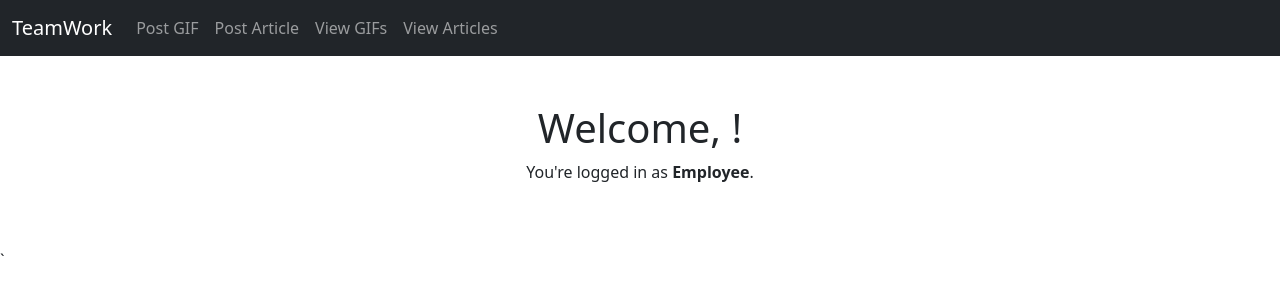
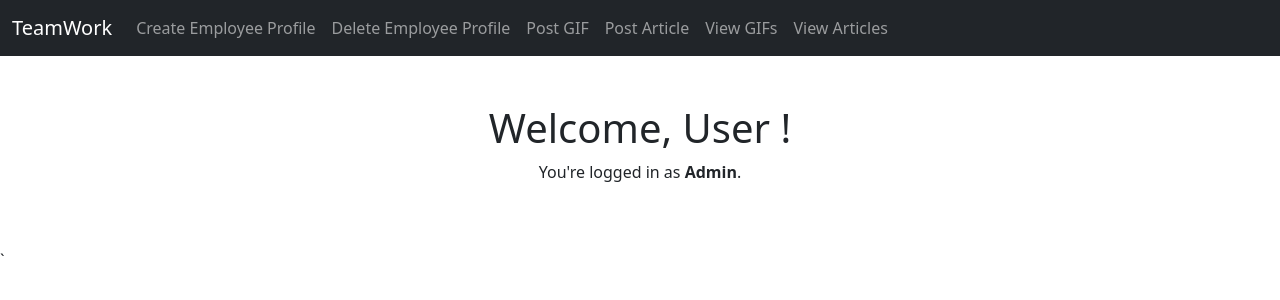
Before and after one commit to isaac-alexander/AdminTask, an Angular app: page /homepage in a window 1280 px wide. Shown: the top 300 px of the page. Built offline with nearby package versions, Linux system fonts and the light colour scheme; sample sign-in values are in the browser's storage.

Commit message:
src/app/pages/homepage/homepage.ts

```diff
--- a/src/app/pages/homepage/homepage.ts
+++ b/src/app/pages/homepage/homepage.ts
@@ -1,7 +1,6 @@
-import { Component,Input } from '@angular/core';
+import { Component, OnInit } from '@angular/core';
 import { CommonModule } from '@angular/common';
 import { RouterModule } from '@angular/router';
-import { SignInResponse } from '../../SignInResponse';
 
 @Component({
   standalone: true,
@@ -10,9 +9,18 @@ import { SignInResponse } from '../../SignInResponse';
   templateUrl: './homepage.html',
   styleUrls: ['./homepage.css'],
 })
-export class Homepage {
-  @Input() userData: SignInResponse[] = []
+export class Homepage implements OnInit {
+  // boolean... true if role stored is ADMIN
+  isAdmin = false
+  fullName: string = '';
 
 
-  constructor() {}
+  ngOnInit() {
+    this.fullName = localStorage.getItem('fullName') || 'User'; // when fullname is not there use User
+
+    this.isAdmin = localStorage.getItem('jobRole')?.toLowerCase() === 'admin';
+  }
+
+
+  constructor() { }
 }
```
